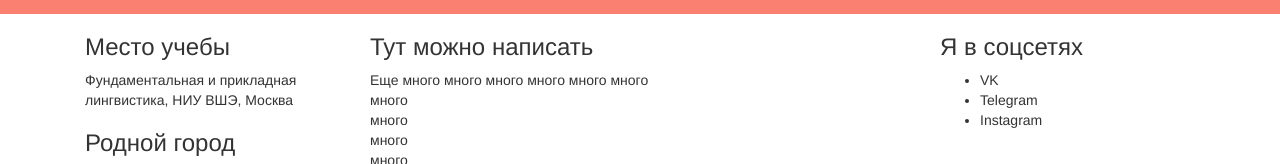
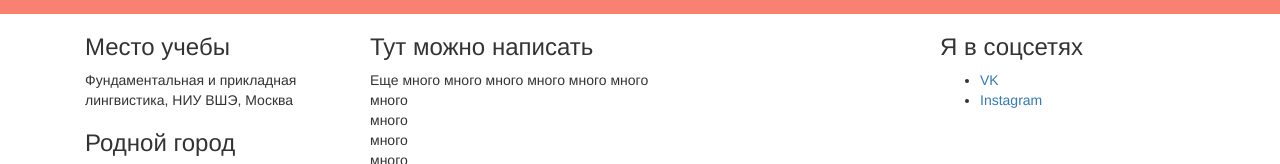
Before and after one commit to TanyaShostak/lingdata, a plain HTML site: page mywebpage/index.html in a window 1280 px wide. Shown: the part 436-600 px from the top of the page. Drawn offline with nearby package versions, Linux system fonts and the light colour scheme.

Commit message:
Update index.html

```diff
--- a/mywebpage/index.html
+++ b/mywebpage/index.html
@@ -106,9 +106,8 @@
 					<h3>Я в соцсетях</h3>
 <!-- тег <ul> - unordered list. Еще бывает тег <ol> -->
 					<ul>
-						<li>VK</li>
-						<li>Telegram</li>
-						<li>Instagram</li>
+						<li> <a href="https://vk.com/id34363545">VK</a> </li>
+						<li> <a href="https://www.instagram.com/shostaktanya/">Instagram</a> </li>
 					</ul>
 				</div>
 			</div>
```
